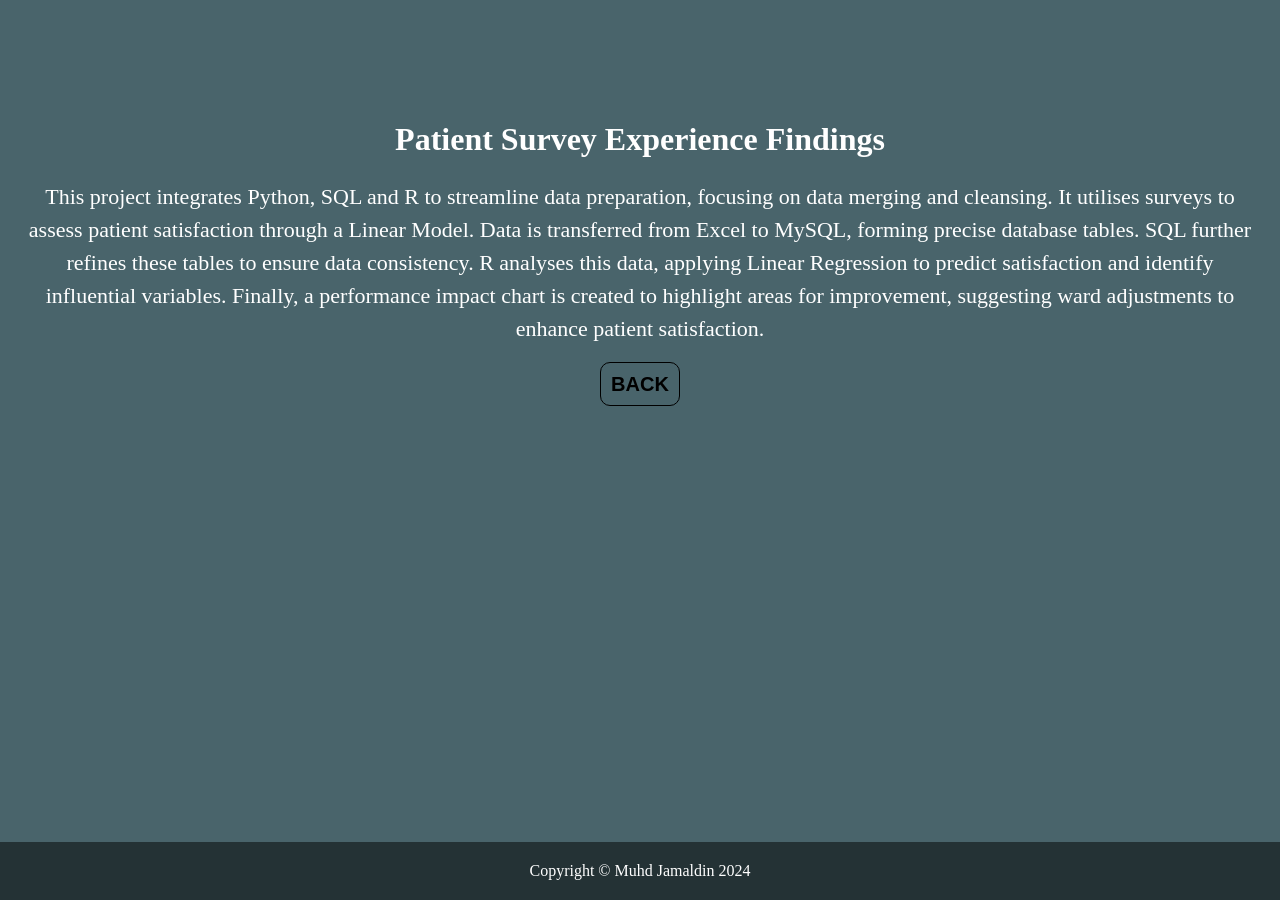
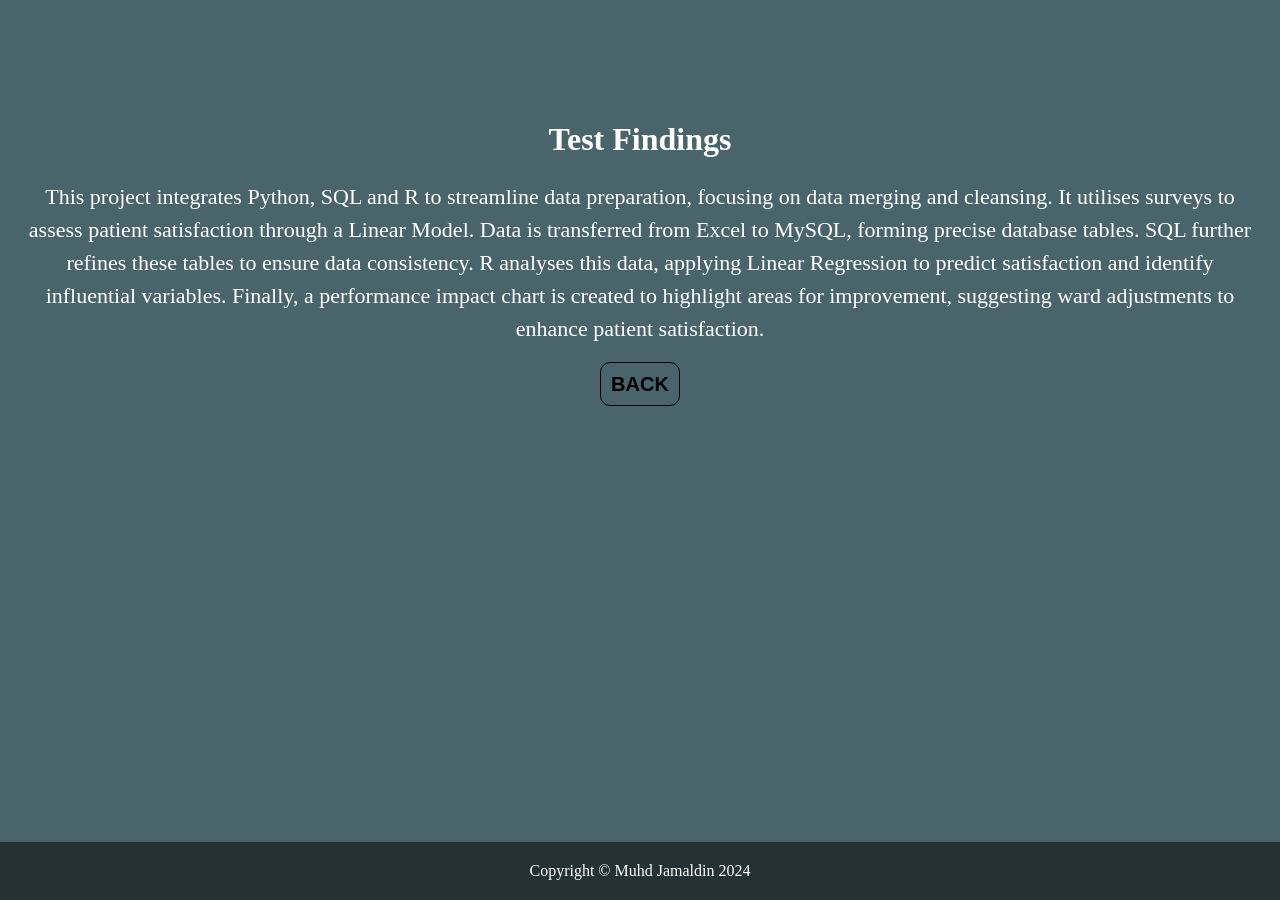
Before and after one commit to Md-Khid/Md-Khid, a Jekyll site: the page 1.html, which Jekyll copies as it is, in a window 1280 px wide. Built offline with Jekyll 4.4.1, drawn with Linux system fonts in a browser that asks for light colours.

Commit message:
Update 1.html

```diff
--- a/1.html
+++ b/1.html
@@ -3,7 +3,7 @@
 <head>
     <meta charset="UTF-8">
     <meta name="viewport" content="width=device-width, initial-scale=1.0">
-    <title>Patient Survey Experience</title>
+    <title>Test</title>
     <!-- Include any necessary stylesheets or scripts -->
     <style>
         body {
@@ -60,7 +60,7 @@
         <div class="container">
             <div class="row">
                 <div class="col-md-8 col-md-offset-2">
-                    <h1 class="brand-heading">Patient Survey Experience Findings</h1>
+                    <h1 class="brand-heading">Test Findings</h1>
                 </div>
             </div>
         </div>
```
